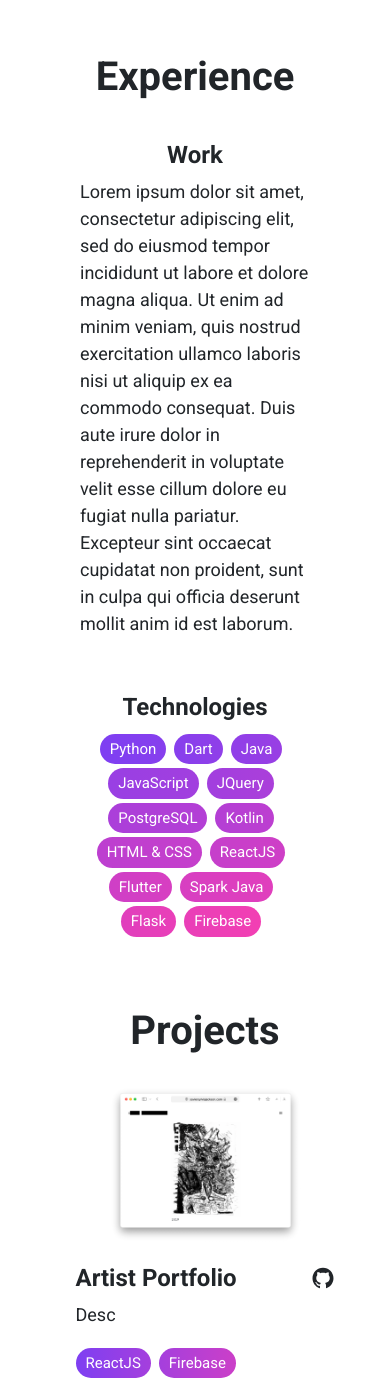
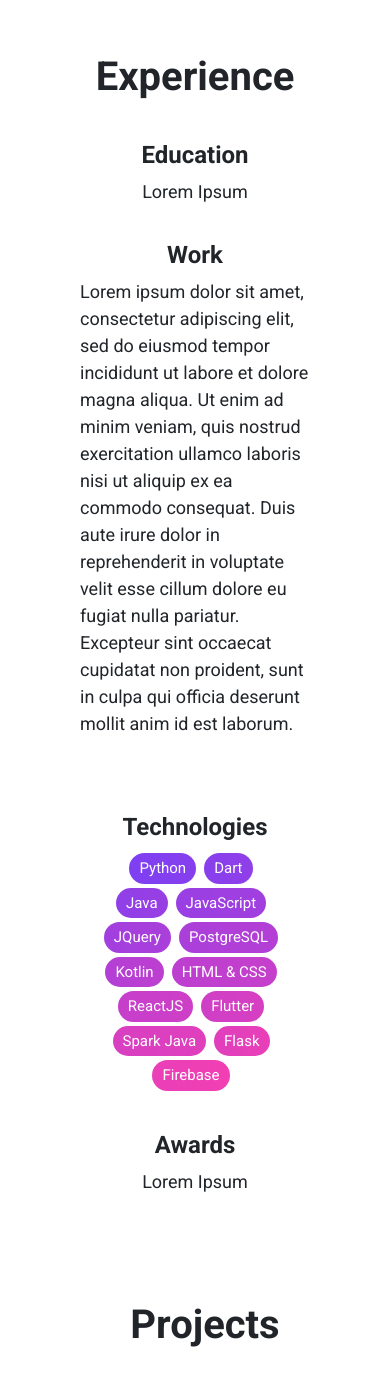
Before and after one commit to devkav/personalWebsite, a React (Create React App) app: page / in a window 390 px wide. Shown: the part 1685-3065 px from the top of the page. Built offline with nearby package versions, Linux system fonts and the light colour scheme.

Commit message:
updated experience section and resume

```diff
--- a/src/components/Linkbar.jsx
+++ b/src/components/Linkbar.jsx
@@ -39,7 +39,7 @@ function Linkbar(props) {
             <IconButton href="mailto:devan.kavalchek@gmail.com">
                 <MdEmail className="linkbar-icon color-75" />
             </IconButton>
-            <IconButton href="./resume.pdf">
+            <IconButton href="./Devan Kavalchek Resume.pdf">
                 <AiFillFile className="linkbar-icon color-100" />
             </IconButton>
         </div>
--- a/src/pages/Experience.jsx
+++ b/src/pages/Experience.jsx
@@ -35,16 +35,28 @@ function Experience(props) {
             <div className="centered-col">
                 <h2 id="experience-label">Experience</h2>
                 <div className="experience-container">
+                    <div id="left-panel">
+                        <div id="education" className="experience-section">
+                            <h3>Education</h3>
+                            <p>Lorem Ipsum</p>
+                        </div>
                         <div id="work" className="experience-section">
                             <h3>Work</h3>
                             <p>
                                 Lorem ipsum dolor sit amet, consectetur adipiscing elit, sed do eiusmod tempor incididunt ut labore et dolore magna aliqua. Ut enim ad minim veniam, quis nostrud exercitation ullamco laboris nisi ut aliquip ex ea commodo consequat. Duis aute irure dolor in reprehenderit in voluptate velit esse cillum dolore eu fugiat nulla pariatur. Excepteur sint occaecat cupidatat non proident, sunt in culpa qui officia deserunt mollit anim id est laborum.
                             </p>
                         </div>
+                    </div>
+                    <div id="right-panel" className="experience-section">
                         <div id="technologies" className="experience-section">
                             <h3>Technologies</h3>
                             <div className="chips-container">
                                 {createChips()}
+                            </div>
+                        </div>
+                        <div id="awards" className="experience-section">
+                            <h3>Awards</h3>
+                            <p>Lorem Ipsum</p>
                         </div>
                     </div>
                 </div>
--- a/src/style/Experience.css
+++ b/src/style/Experience.css
@@ -5,12 +5,12 @@
     margin: 20px;
 }
 
-#work {
+#left-panel {
     grid-column: 1;
     grid-row: 1;
 }
 
-#technologies {
+#right-panel {
     grid-column: 2;
     grid-row: 1;
     align-items: center;
@@ -39,12 +39,12 @@
 }
 
 @media screen and (max-width: 1000px) {
-    #work {
+    #left-panel {
         grid-column: 1;
         grid-row: 1;
     }
 
-    #technologies {
+    #right-panel {
         grid-column: 1;
         grid-row: 2;
     }
```
Also changed, not shown: 2 other files (tests, documents, lock files or other folders). Lines whose indentation alone changed are shown as unchanged.
